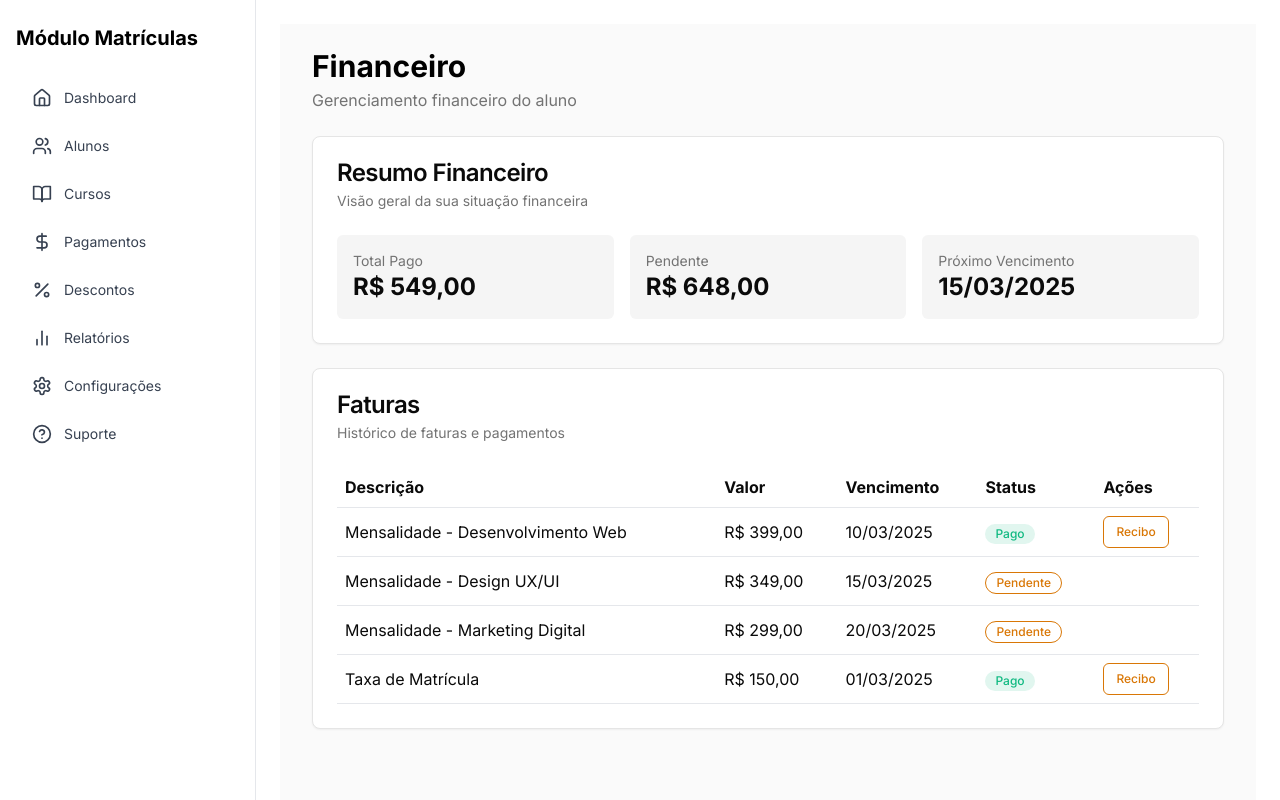
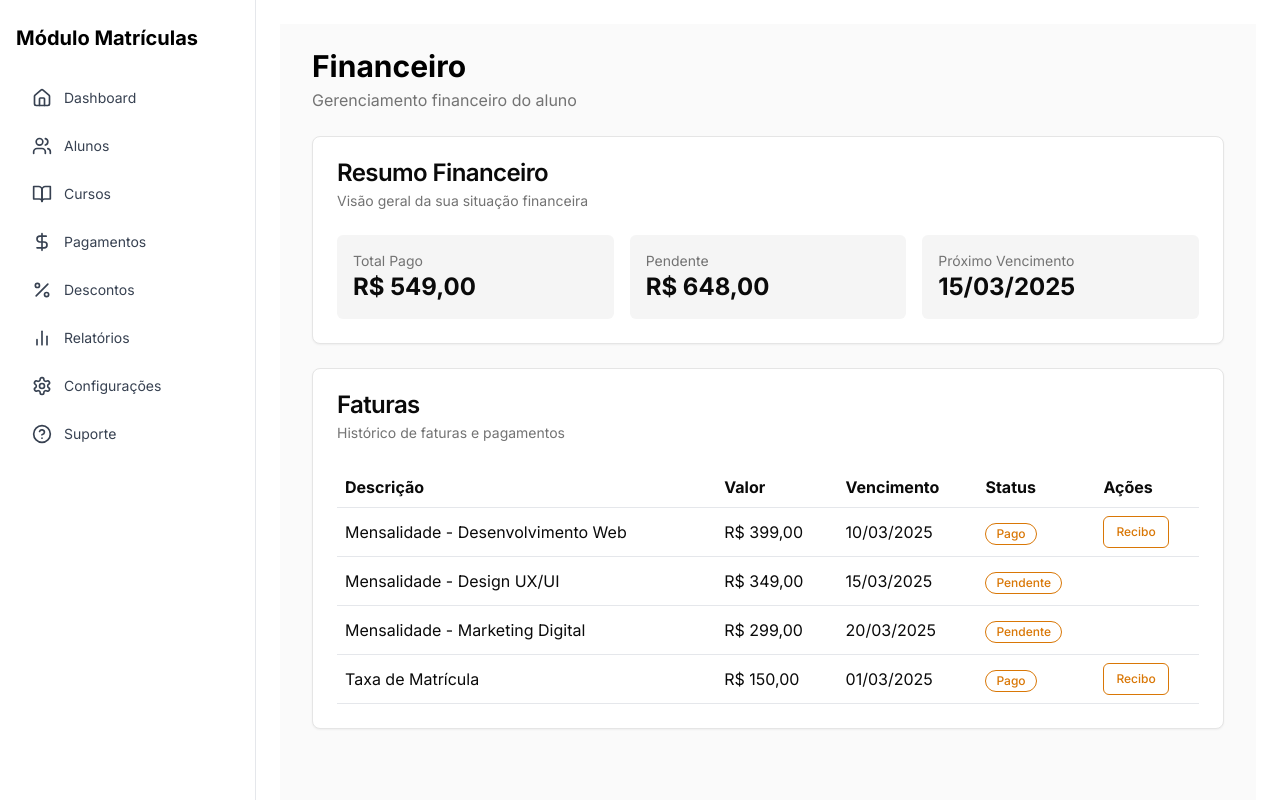
Before and after one commit to eduzayn/modulo_matriculas, a Next.js app: page /aluno/financeiro in a window 1280 px wide. Built offline with nearby package versions, Linux system fonts and the light colour scheme.

Commit message:
Fix Badge variant='success' to use valid variant 'outline'
Co-Authored-By: ti@eduzayn.com.br <ti@eduzayn.com.br>

```diff
--- a/app/aluno/financeiro/page.tsx
+++ b/app/aluno/financeiro/page.tsx
@@ -18,7 +18,7 @@ export default function AlunoFinanceiroPage() {
   const getStatusBadge = (status: string) => {
     switch (status) {
       case 'paid':
-        return <Badge variant="success">Pago</Badge>;
+        return <Badge variant="outline">Pago</Badge>;
       case 'pending':
         return <Badge variant="outline">Pendente</Badge>;
       case 'overdue':
--- a/app/test/page.tsx
+++ b/app/test/page.tsx
@@ -60,7 +60,7 @@ export default function TestPage() {
               <Badge variant="secondary">Secundário</Badge>
               <Badge variant="outline">Erro</Badge>
               <Badge variant="outline">Contorno</Badge>
-              <Badge variant="success">Sucesso</Badge>
+              <Badge variant="outline">Sucesso</Badge>
             </div>
 
             <Separator className="my-4" />
```
